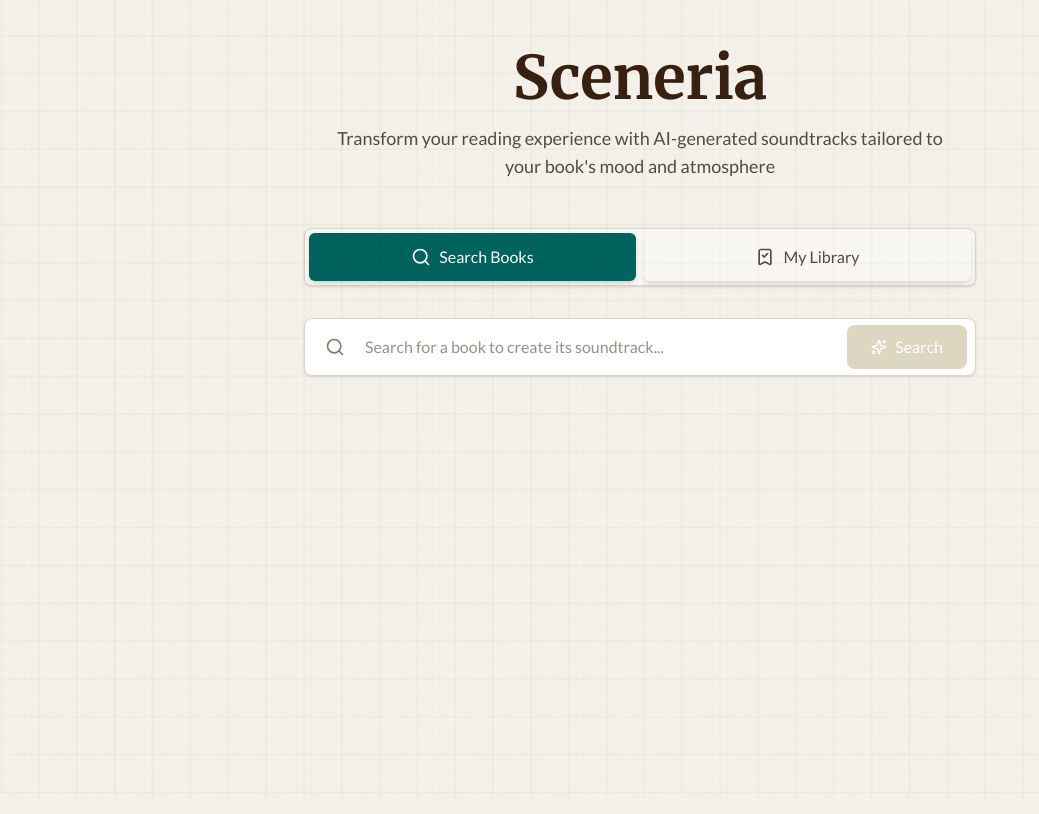
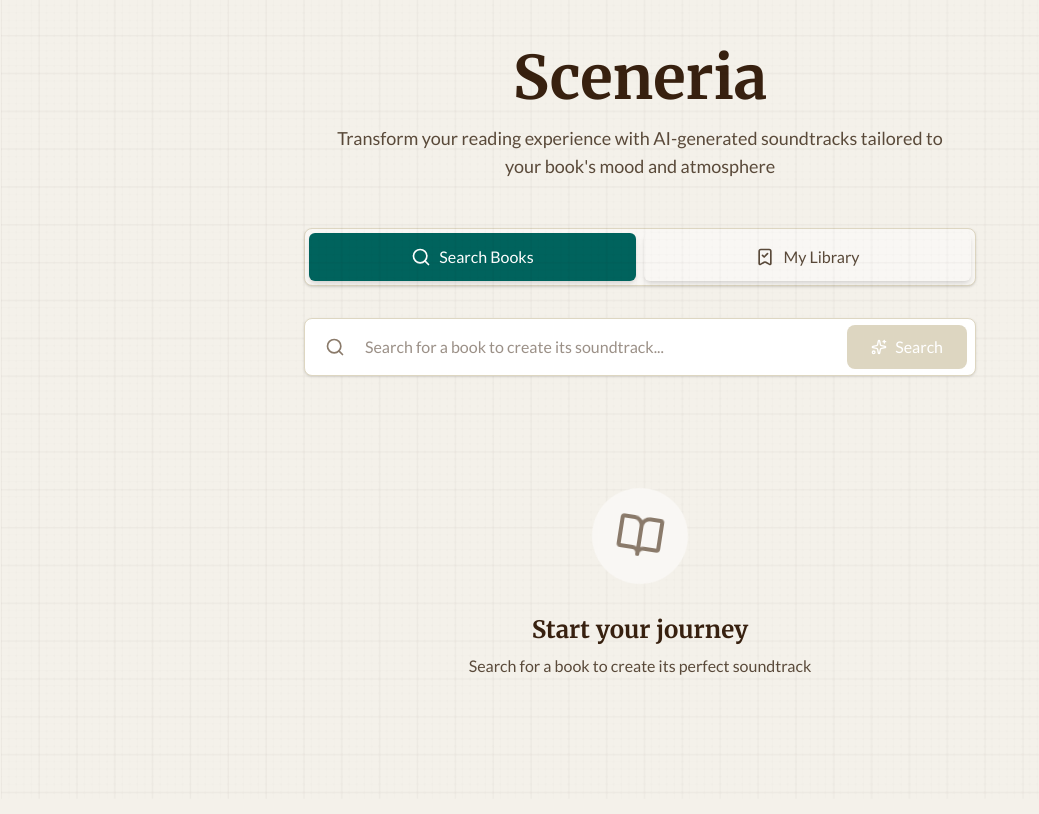
Before and after one commit to m1nhr/ai-music-for-reading, a Next.js app: page / in a window 1280 px wide. Shown: the whole page, without its empty margins (0-1039 px from the left). Built offline with nearby package versions, Linux system fonts and the light colour scheme.

Commit message:
no books added

```diff
--- a/src/app/page.js
+++ b/src/app/page.js
@@ -2,7 +2,7 @@
 
 import { useState } from 'react';
 import { motion, AnimatePresence } from 'framer-motion';
-import { AlertCircle, Loader2, Music, Headphones, Search, BookmarkCheck } from 'lucide-react';
+import { AlertCircle, Loader2, Music, Headphones, Search, BookmarkCheck, BookOpen } from 'lucide-react';
 import BookSearch from '@/components/BookSearch';
 import BookList from '@/components/BookList';
 import AudioPlayer from '@/components/AudioPlayer';
@@ -255,8 +255,32 @@ export default function Home() {
               )}
             </AnimatePresence>
 
+            {/* Empty state - before first search */}
+            {!isSearching && books.length === 0 && (
+              <motion.div
+                className="w-full max-w-2xl mx-auto mt-12 px-4 sm:px-0"
+                initial={{ opacity: 0, y: 20 }}
+                animate={{ opacity: 1, y: 0 }}
+              >
+                <div className="text-center py-16">
+                  <motion.div
+                    className="inline-block p-6 rounded-full mb-6"
+                    style={{ backgroundColor: 'var(--color-surface-light)' }}
+                    animate={{ rotate: [0, 10, -10, 0] }}
+                    transition={{ duration: 2, repeat: Infinity, repeatDelay: 3 }}
+                  >
+                    <BookOpen className="w-12 h-12" style={{ color: 'var(--color-text-tertiary)' }} />
+                  </motion.div>
+                  <h2 className="text-2xl font-bold mb-2" style={{ color: 'var(--color-text-primary)' }}>Start your journey</h2>
+                  <p className="mb-6" style={{ color: 'var(--color-text-secondary)' }}>
+                    Search for a book to create its perfect soundtrack
+                  </p>
+                </div>
+              </motion.div>
+            )}
+
             {/* Book Results */}
-            {!isSearching && (
+            {!isSearching && books.length > 0 && (
               <BookList
                 books={books}
                 onGenerateMusic={handleGenerateMusic}
```
